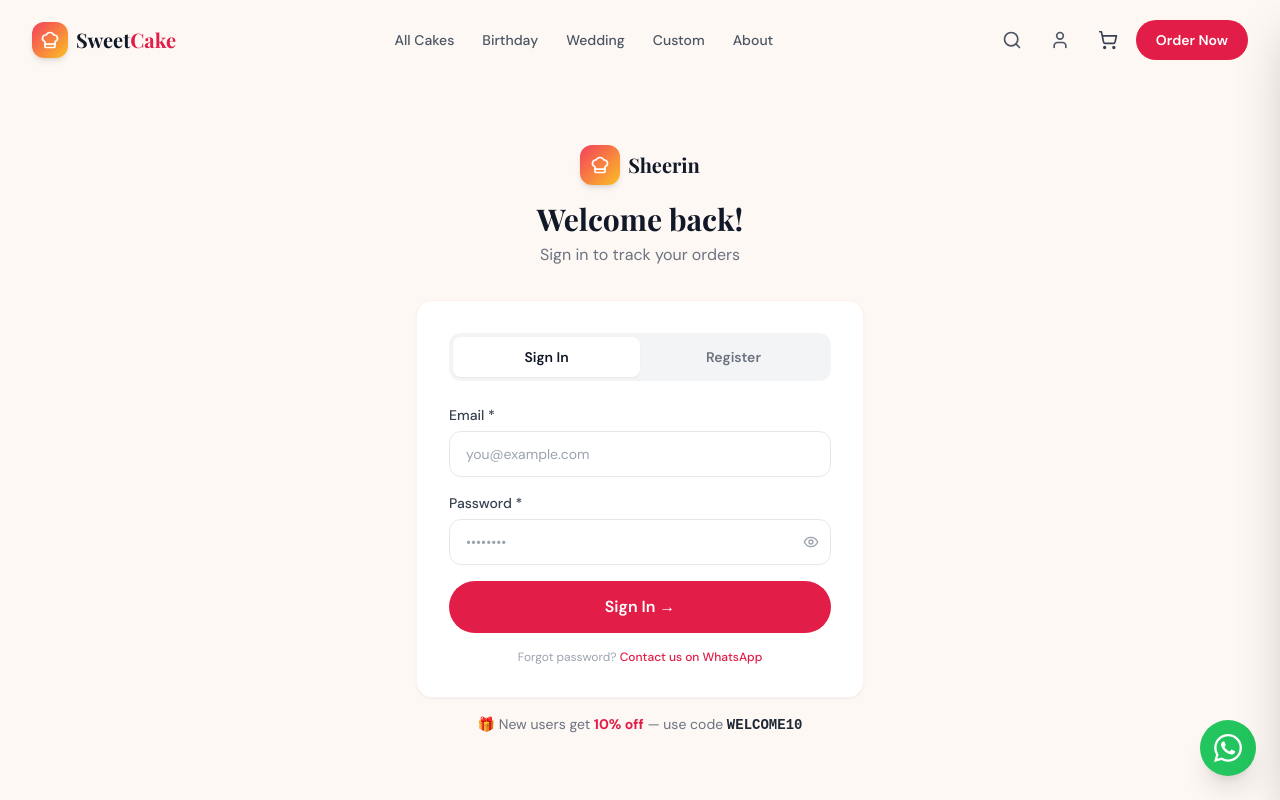
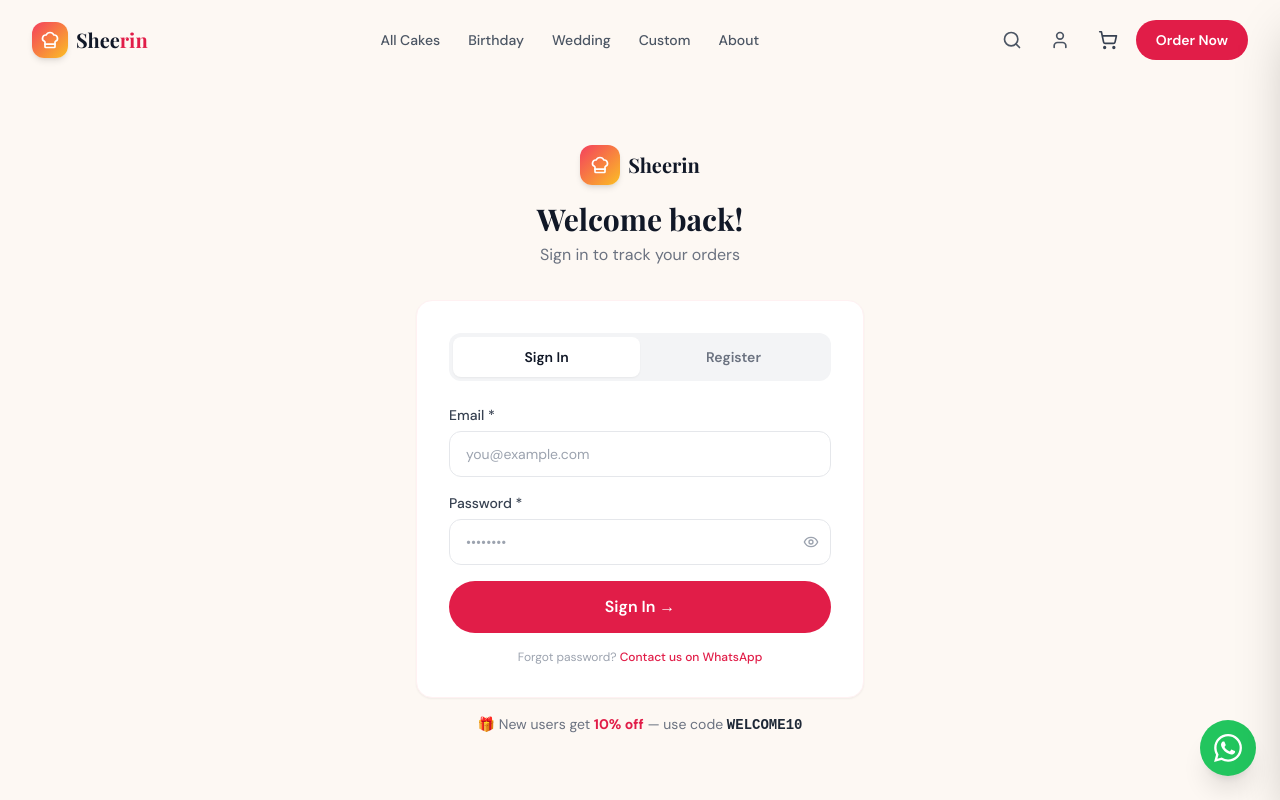
Before and after one commit to itsaamir-dev/sheerin, a Next.js app: page /auth in a window 1280 px wide. Shown: the top 800 px of the page. Built offline with nearby package versions, Linux system fonts and the light colour scheme; a web font is replaced by a local one.

Commit message:
Fix navbar logo: replace SweetCake with Sheerin

```diff
--- a/src/components/layout/Navbar.tsx
+++ b/src/components/layout/Navbar.tsx
@@ -63,10 +63,7 @@
             <div className="w-9 h-9 bg-gradient-to-br from-rose-500 to-amber-400 rounded-xl flex items-center justify-center shadow-md group-hover:scale-105 transition-transform">
               <ChefHat className="w-5 h-5 text-white" />
             </div>
-            <div>
-              <span className="font-display font-bold text-xl text-gray-900">Sweet</span>
-              <span className="font-display font-bold text-xl text-rose-600">Cake</span>
-            </div>
+            <span className="font-display font-bold text-xl text-gray-900">Shee<span className="text-rose-600">rin</span></span>
           </Link>
 
           {/* Desktop Nav */}
```
